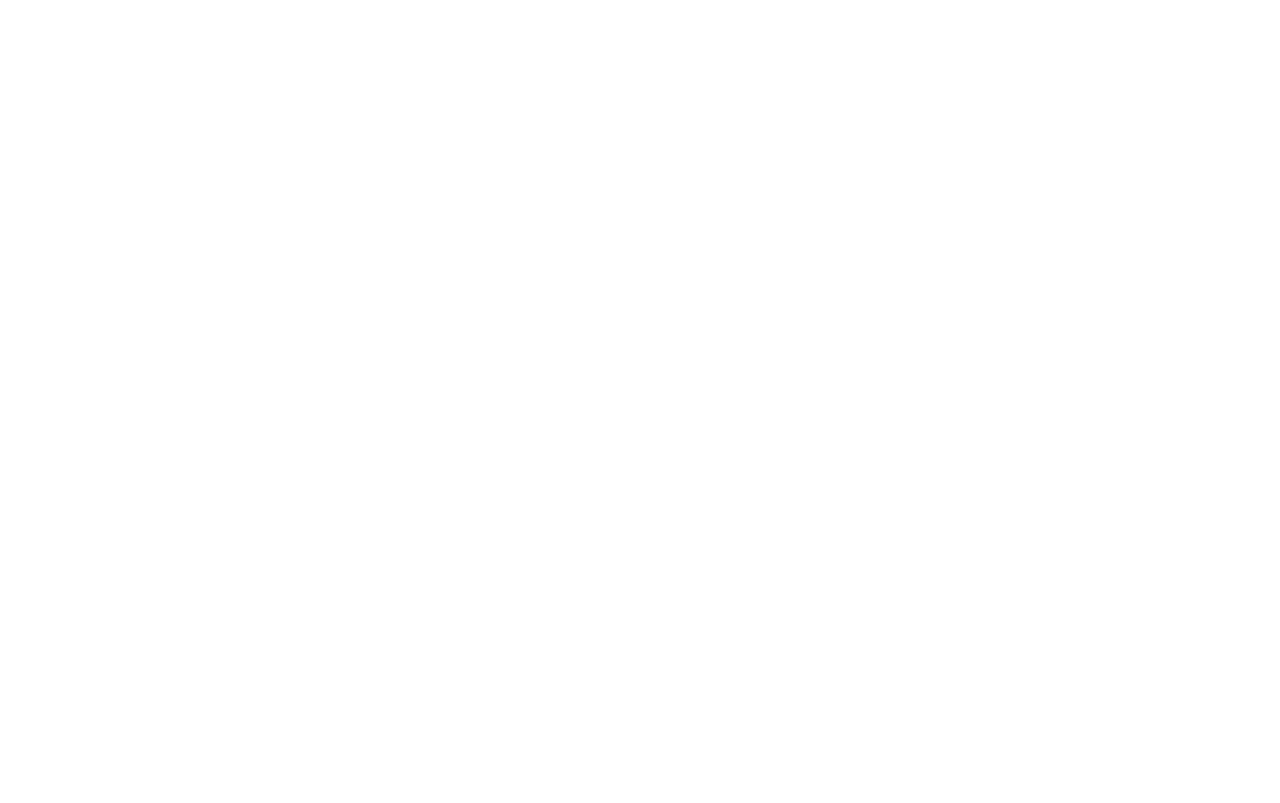
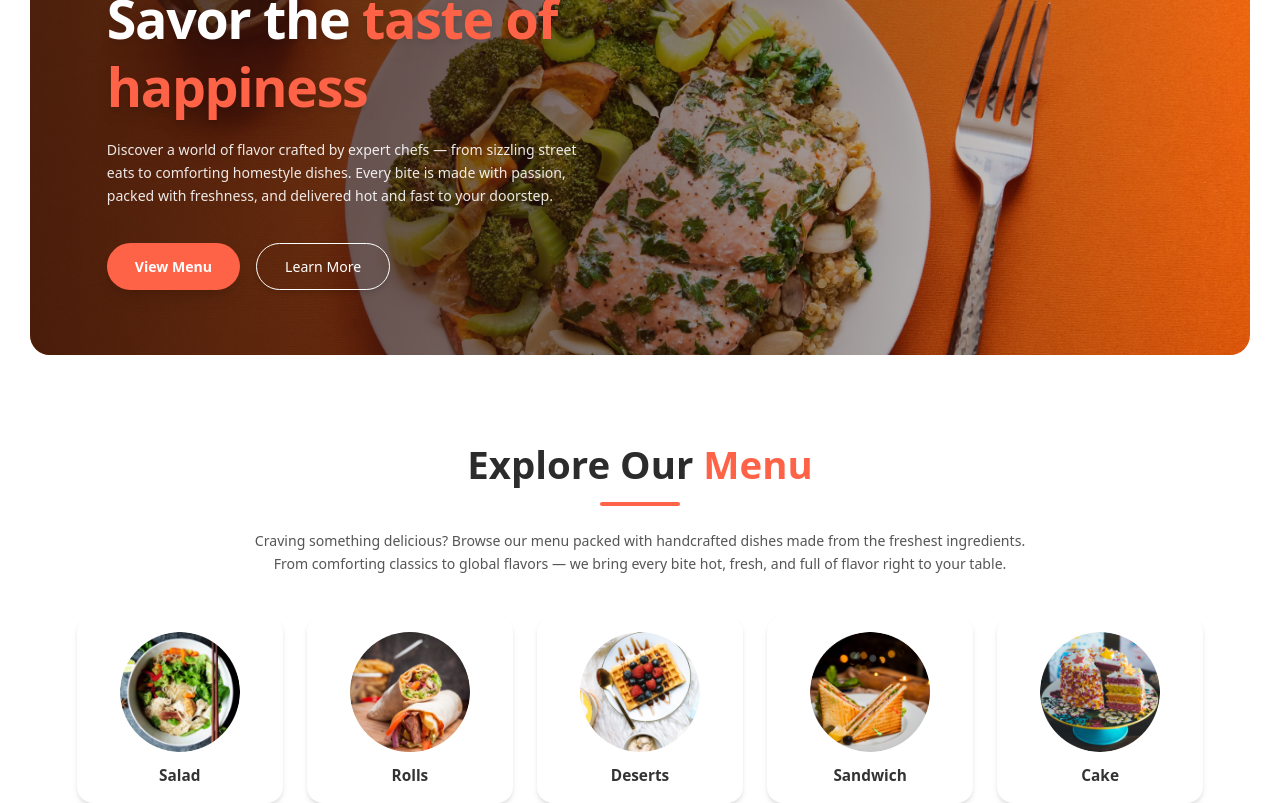
Before and after one commit to Shushri/ZestyGo, a React (Vite) app in the folder frontend/: page / in a window 1280 px wide. Shown: the part 200-1003 px from the top of the page. Before the commit the page ends 800 px from the top, so only its background shows below. Built offline with nearby package versions, Linux system fonts and the light colour scheme.

Commit message:
menu list added

```diff
--- a/frontend/src/App.jsx
+++ b/frontend/src/App.jsx
@@ -1,20 +1,23 @@
-import React from 'react'
-import home from './pages/home'
-import cart from './pages/cart'
-import PlaceOrder from './pages/PlaceOrder'
-import Navbar from './components/navbar'
-import { Route, Routes } from 'react-router-dom'
+import React from "react";
+import { Routes, Route } from "react-router-dom";
+import Navbar from "./components/Navbar";
+import Home from "./pages/home";
+import Cart from "./pages/cart";
+import PlaceOrder from "./pages/PlaceOrder";
+
+
+
 const App = () => {
   return (
-    <div>
-      <Navbar/>
+    <div className="App">
+      <Navbar />
       <Routes>
-        <Route path='/' element={<home/>}/>
-        <Route path='/cart' element={<cart/>}/>
-        <Route path='/order' element={<PlaceOrder/>}/>
+        <Route path="/" element={<Home/>} />
+        <Route path="/cart" element={<Cart/>} />
+        <Route path="/order" element={<PlaceOrder/>} />
       </Routes>
     </div>
-  )
-}
+  );
+};
 
-export default App
+export default App;
--- /dev/null
+++ b/frontend/src/components/ExploreMenu.jsx
@@ -0,0 +1,48 @@
+import React from 'react';
+import { menu_list } from '../assets/assets';
+
+const ExploreMenu = () => {
+  return (
+    <div className="px-[6vw] py-[4vw] text-center">
+      {/* Section Heading */}
+      <h1 className="text-[3vw] font-extrabold text-[#2c2c2c] mb-2">
+        Explore Our <span className="text-[tomato]">Menu</span>
+      </h1>
+
+      {/* Underline Accent */}
+      <div className="w-[80px] h-[4px] bg-[tomato] mx-auto mb-6 rounded-full"></div>
+
+      {/* Section Subtext */}
+      <p className="text-[#555] text-[1.1vw] leading-relaxed max-w-[800px] mx-auto mb-10">
+        Craving something delicious? Browse our menu packed with handcrafted dishes made from the freshest ingredients.
+        From comforting classics to global flavors — we bring every bite hot, fresh, and full of flavor right to your table.
+      </p>
+
+      {/* Menu Items Grid */}
+      <div className="grid grid-cols-2 sm:grid-cols-3 md:grid-cols-4 lg:grid-cols-5 gap-6 mt-8">
+        {menu_list.map((item, index) => (
+          <div
+            key={index}
+            className="group relative flex flex-col items-center bg-white shadow-md rounded-2xl p-4 hover:shadow-xl hover:-translate-y-2 transition-all duration-300 cursor-pointer"
+          >
+            <div className="w-[120px] h-[120px] overflow-hidden rounded-full mb-3">
+              <img
+                src={item.menu_image}
+                alt={item.menu_name}
+                className="w-full h-full object-cover group-hover:scale-110 transition-transform duration-500"
+              />
+            </div>
+
+            <p className="text-[1.2vw] font-semibold text-[#333] group-hover:text-[tomato] transition-colors duration-300">
+              {item.menu_name}
+            </p>
+
+            <span className="absolute inset-0 bg-black/5 opacity-0 group-hover:opacity-100 transition duration-300 rounded-2xl"></span>
+          </div>
+        ))}
+      </div>
+    </div>
+  );
+};
+
+export default ExploreMenu;
--- a/frontend/src/components/header.jsx
+++ b/frontend/src/components/header.jsx
@@ -1,11 +1,33 @@
-import React from 'react'
+import React from "react";
 
-const header = () => {
+const Header = () => {
   return (
-    <div>
+    <div className='relative h-[34vw] m-[30px] rounded-[20px] overflow-hidden bg-[url("/header_img.png")] bg-center bg-cover flex items-center'>
+      {/* Gradient Overlay for better contrast */}
+      <div className='absolute inset-0 bg-gradient-to-r from-black/70 via-black/40 to-transparent'></div>
 
+      {/* Text Content */}
+      <div className='relative z-10 flex flex-col gap-[1.5vw] max-w-[45%] pl-[6vw]'>
+        <h1 className='text-white font-extrabold text-[4.2vw] leading-tight drop-shadow-lg tracking-tight'>
+          Savor the <span className='text-[tomato]'>taste of happiness</span>
+        </h1>
+
+        <p className='text-white/90 text-[1.1vw] leading-relaxed font-light'>
+          Discover a world of flavor crafted by expert chefs — from sizzling street eats to comforting homestyle dishes.
+          Every bite is made with passion, packed with freshness, and delivered hot and fast to your doorstep.
+        </p>
+
+        <div className='mt-4 flex gap-4'>
+          <button className='px-7 py-3 bg-[tomato] text-white font-semibold text-[1.1vw] rounded-full hover:bg-[#ff7f66] transition-all duration-300 shadow-lg hover:scale-105'>
+            View Menu
+          </button>
+          <button className='px-7 py-3 border border-white text-white font-medium text-[1.1vw] rounded-full hover:bg-white hover:text-[tomato] transition-all duration-300 shadow-md hover:scale-105'>
+            Learn More
+          </button>
+        </div>
+      </div>
     </div>
-  )
-}
+  );
+};
 
-export default header
+export default Header;
--- a/frontend/src/pages/cart.jsx
+++ b/frontend/src/pages/cart.jsx
@@ -1,6 +1,6 @@
 import React from 'react'
 
-const cart = () => {
+const Cart = () => {
   return (
     <div>
 
@@ -8,4 +8,4 @@
   )
 }
 
-export default cart
+export default Cart;
--- a/frontend/src/pages/home.jsx
+++ b/frontend/src/pages/home.jsx
@@ -1,11 +1,13 @@
 import React from 'react'
-import header from '../components/header'
-const home = () => {
+import Header from '../components/Header'
+import ExploreMenu from '../components/ExploreMenu';
+const Home = () => {
   return (
     <div>
-      <header/>
+      <Header/>
+      <ExploreMenu/>
     </div>
   )
 }
 
-export default home
+export default Home;
```
Also changed, not shown: frontend/public/header_img.png (added).
